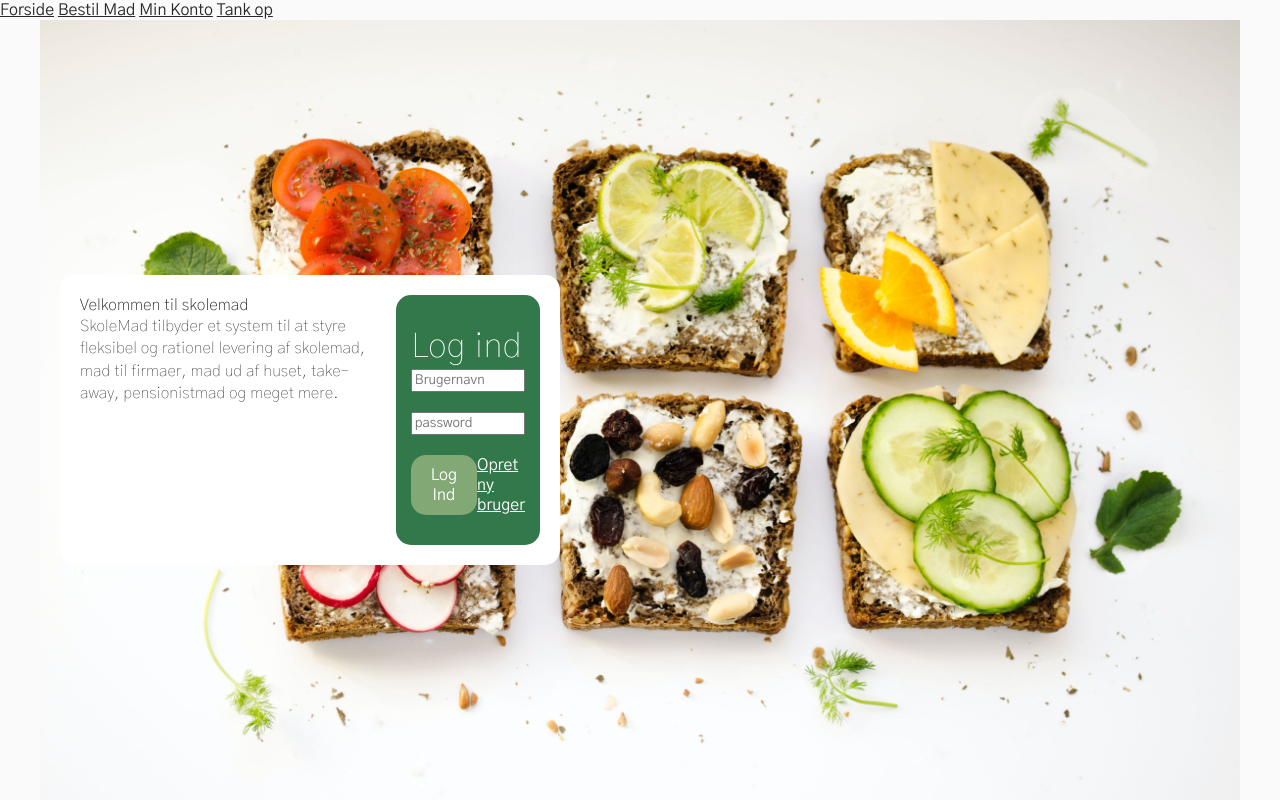
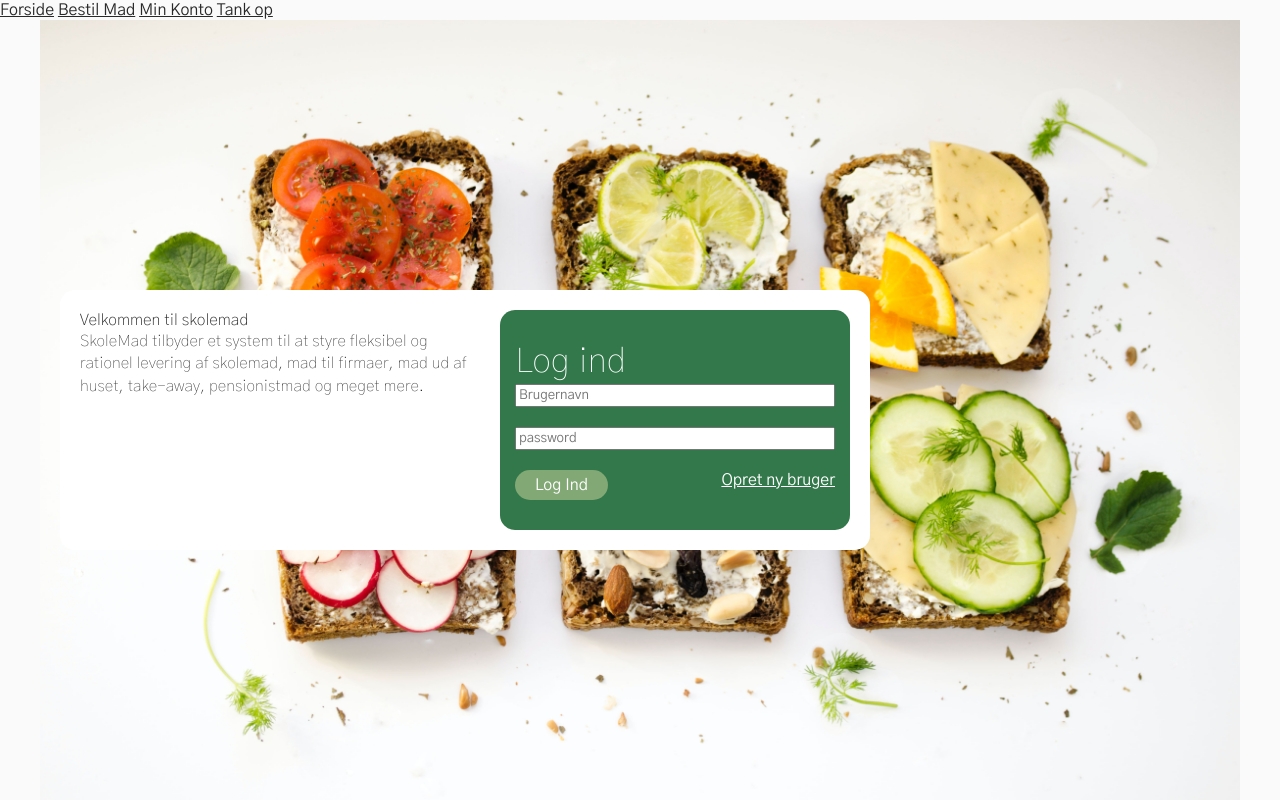
Before and after one commit to emil103d/skolemad_project, a Svelte app in the folder skolemad_project/: page / in a window 1280 px wide. Shown: the top 800 px of the page. Built offline with nearby package versions, Linux system fonts and the light colour scheme.

Commit message:
Media query opdateret

```diff
--- a/skolemad_project/src/Forside.svelte
+++ b/skolemad_project/src/Forside.svelte
@@ -183,15 +183,17 @@
         margin: 0 auto;
     }
 
-    @media(min-width: 1079px)  {
+    @media(min-width: 810px)  {
 
         .section_1_forside {
         }
 
         .section_1_container {
-                min-width: 400px;
-                max-width: 500px;
+                max-width: 810px;
                 display: flex;
+        }
+        .log_ind {
+            min-width: 350px;
         }
 
     }
```
